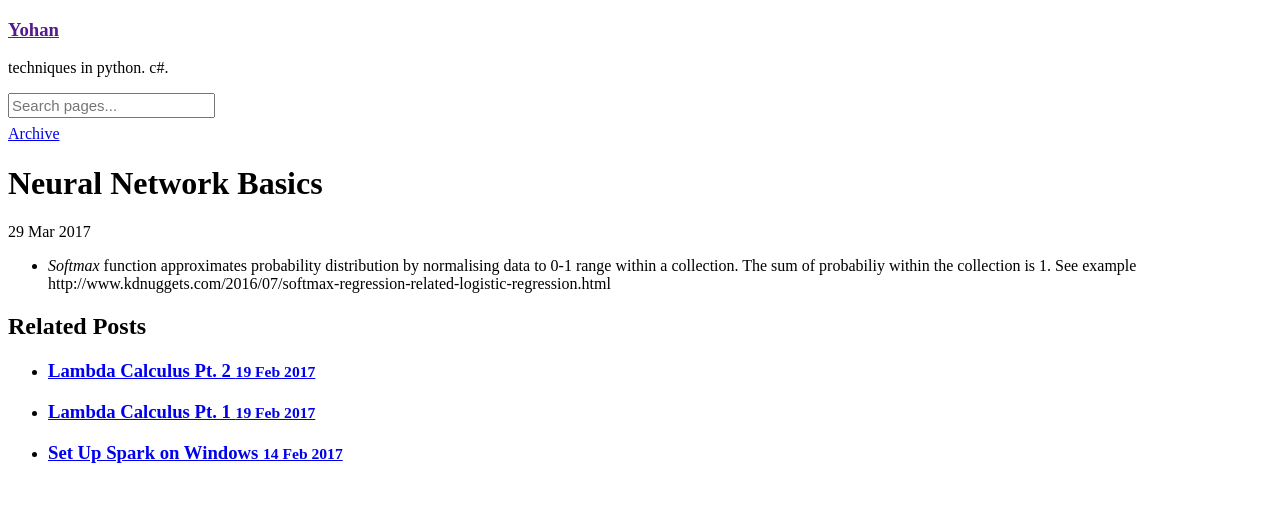
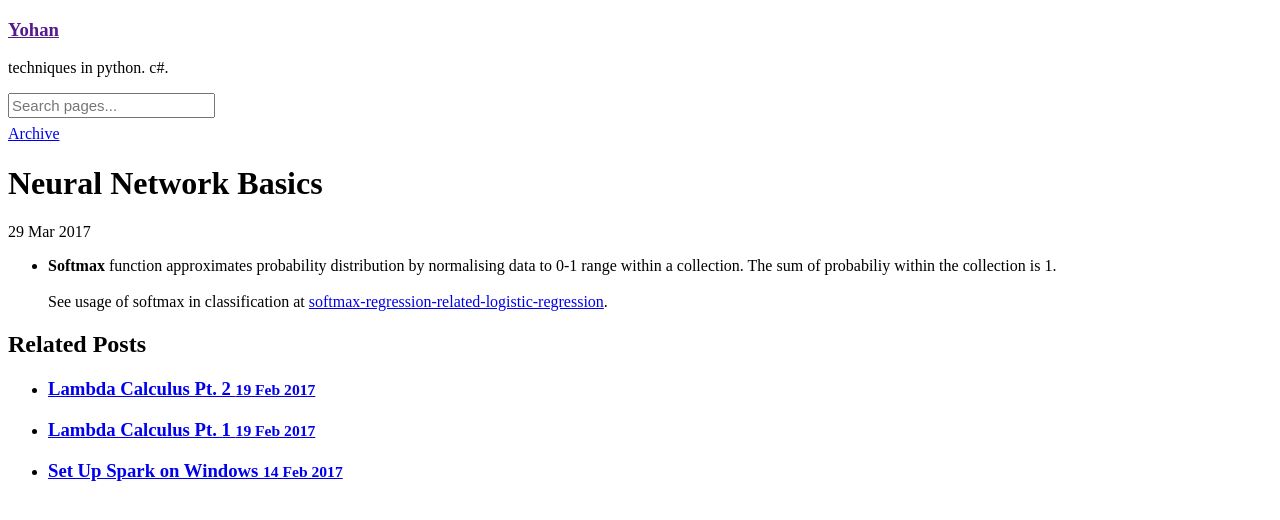
Before and after one commit to yohancheong/yohancheong.github.io, a Jekyll site: the page built from _posts/2017-03-29-neural-network-basics.md, in a window 1280 px wide. Shown: the top 520 px of the page. Built offline with Jekyll 4.4.1, drawn with Linux system fonts in a browser that asks for light colours.

Commit message:
writing softmax

```diff
--- a/_posts/2017-03-29-neural-network-basics.md
+++ b/_posts/2017-03-29-neural-network-basics.md
@@ -3,4 +3,4 @@ layout: post
 title: Neural Network Basics
 ---
 
-* *Softmax* function approximates probability distribution by normalising data to 0-1 range within a collection. The sum of probabiliy within the collection is 1. See example http://www.kdnuggets.com/2016/07/softmax-regression-related-logistic-regression.html
+* **Softmax** function approximates probability distribution by normalising data to 0-1 range within a collection. The sum of probabiliy within the collection is 1. <br/><br/>See usage of softmax in classification at <a href="http://www.kdnuggets.com/2016/07/softmax-regression-related-logistic-regression.html">softmax-regression-related-logistic-regression</a>.
```
